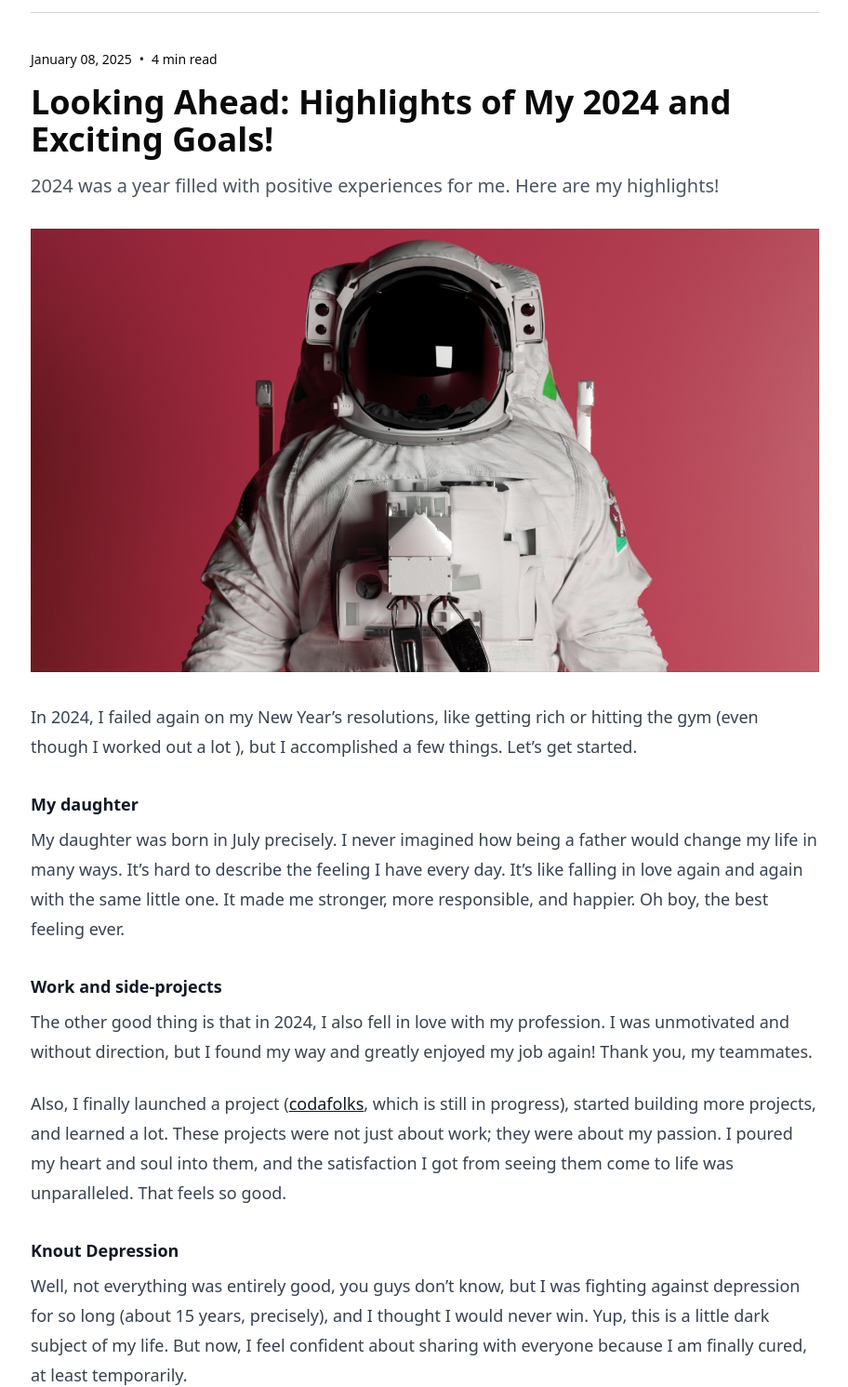
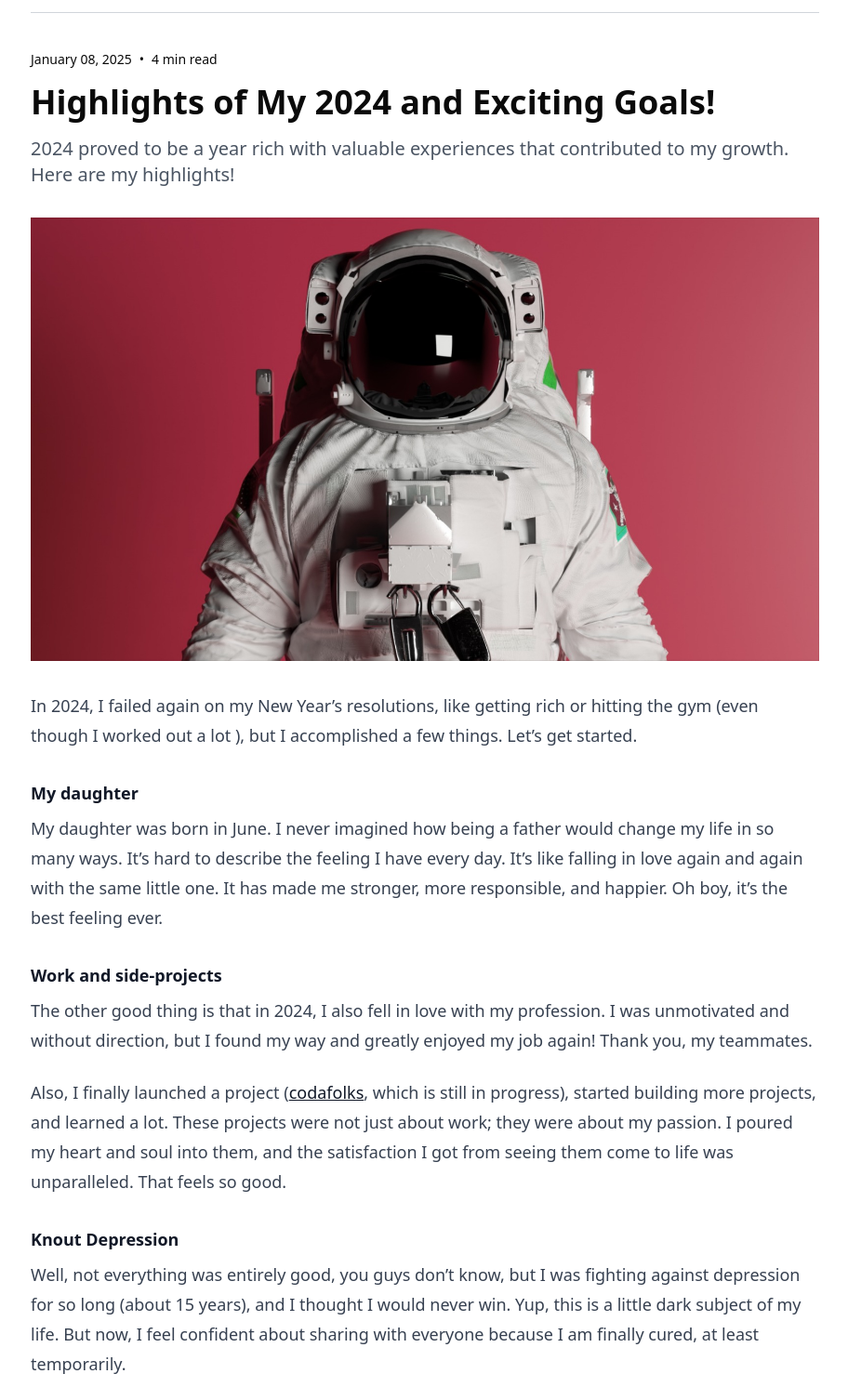
Before and after one commit to Falconiere/falconiere.io, an Astro site: page /blog/posts/2025-01/looking-ahead-highlights-of-my-2024-and-exciting-goals in a window 1280 px wide. Shown: the part 120-1612 px from the top of the page at 93% size, without its empty margins (183-1095 px from the left). Built offline with nearby package versions, Linux system fonts and the light colour scheme; Astro itself is replaced by a stand-in of ours; some packages are replaced by stand-ins of ours.

Commit message:
chore: sync changes (blog & assets) on Tue Jan 14 00:22:54 UTC 2025

```diff
--- a/src/data/blog/posts/2025-01/looking-ahead-highlights-of-my-2024-and-exciting-goals.md
+++ b/src/data/blog/posts/2025-01/looking-ahead-highlights-of-my-2024-and-exciting-goals.md
@@ -1,8 +1,8 @@
 ---
-title: "Looking Ahead: Highlights of My 2024 and Exciting Goals!"
+title: Highlights of My 2024 and Exciting Goals!
 cover: Astronaut-Headshot-Closeup.jpeg
 coverAlt: "Image Cover Looking Ahead: Highlights of My 2024 and Exciting Goals!"
-description: 2024 was a year filled with positive experiences for me. Here are my highlights!
+description: 2024 proved to be a year rich with valuable experiences that contributed to my growth. Here are my highlights!
 author: Falconiere Barbosa
 draft: false
 date: 2025-01-08
@@ -19,13 +19,13 @@ createdAt: 20250108002352
 
 In 2024, I failed again on my New Year's resolutions, like getting rich or hitting the gym (even though I worked out a lot ), but I accomplished a few things. Let's get started.
 #### My daughter
-My daughter was born in July precisely. I never imagined how being a father would change my life in many ways. It's hard to describe the feeling I have every day. It's like falling in love again and again with the same little one. It made me stronger, more responsible, and happier.  Oh boy, the best feeling ever.
+My daughter was born in June. I never imagined how being a father would change my life in so many ways. It's hard to describe the feeling I have every day. It's like falling in love again and again with the same little one. It has made me stronger, more responsible, and happier. Oh boy, it's the best feeling ever.
 #### Work and side-projects
 The other good thing is that in 2024, I also fell in love with my profession. I was unmotivated and without direction, but I found my way and greatly enjoyed my job again! Thank you, my teammates.
 
 Also, I finally launched a project (<a href="https://codafolks.com" target="_blank">codafolks</a>, which is still in progress), started building more projects, and learned a lot. These projects were not just about work; they were about my passion. I poured my heart and soul into them, and the satisfaction I got from seeing them come to life was unparalleled. That feels so good.
 #### Knout Depression
-Well, not everything was entirely good, you guys don't know, but I was fighting against depression for so long (about 15 years, precisely), and I thought I would never win. Yup, this is a little dark subject of my life. But now, I feel confident about sharing with everyone because I am finally cured, at least temporarily.
+Well, not everything was entirely good, you guys don't know, but I was fighting against depression for so long (about 15 years), and I thought I would never win. Yup, this is a little dark subject of my life. But now, I feel confident about sharing with everyone because I am finally cured, at least temporarily.
 
 I know depression has cycles, and we never know when the next cycle will come. It was a long and arduous journey, filled with ups and downs, but I never gave up. I sought help, I tried different treatments, and I kept pushing forward. And now, I can proudly say that I've overcome it.  I can finally tell I am more than happier! And, of course, my wife and daughter have a huge part in this.
 #### Workout
```
